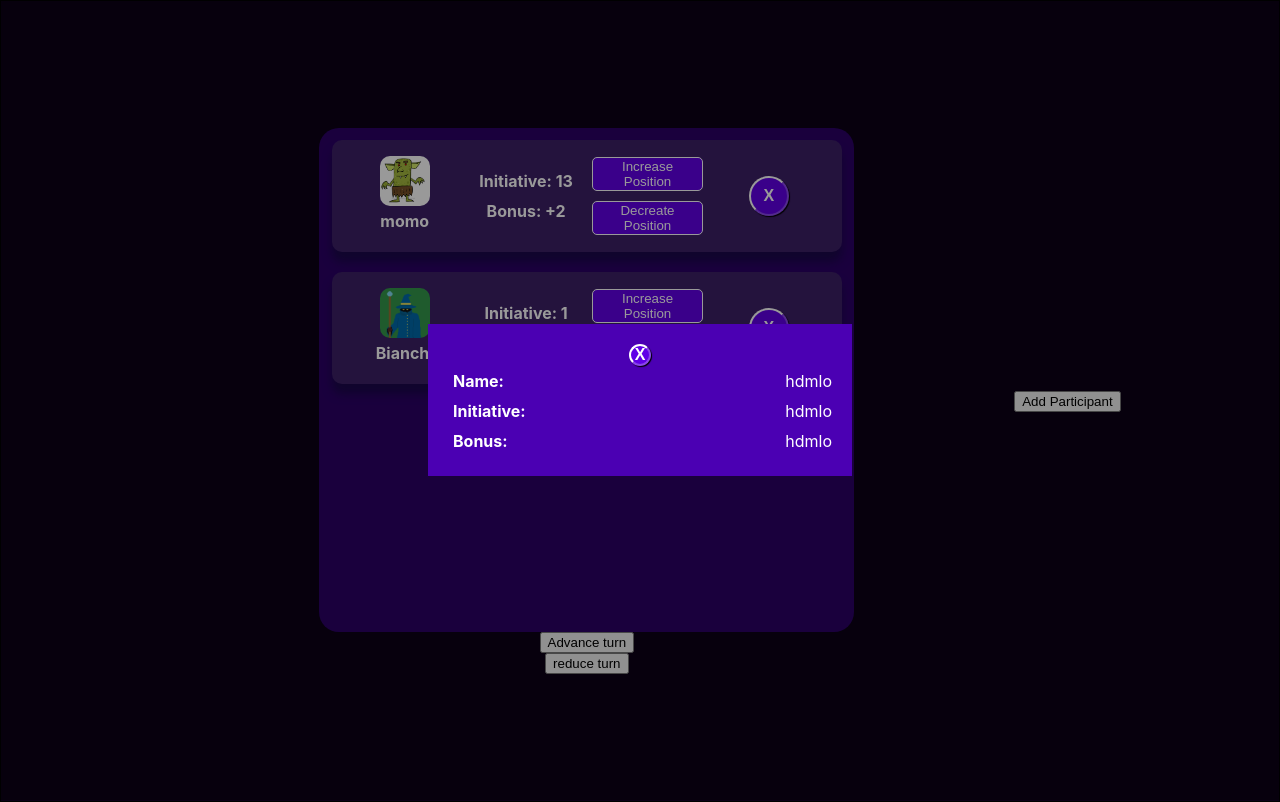
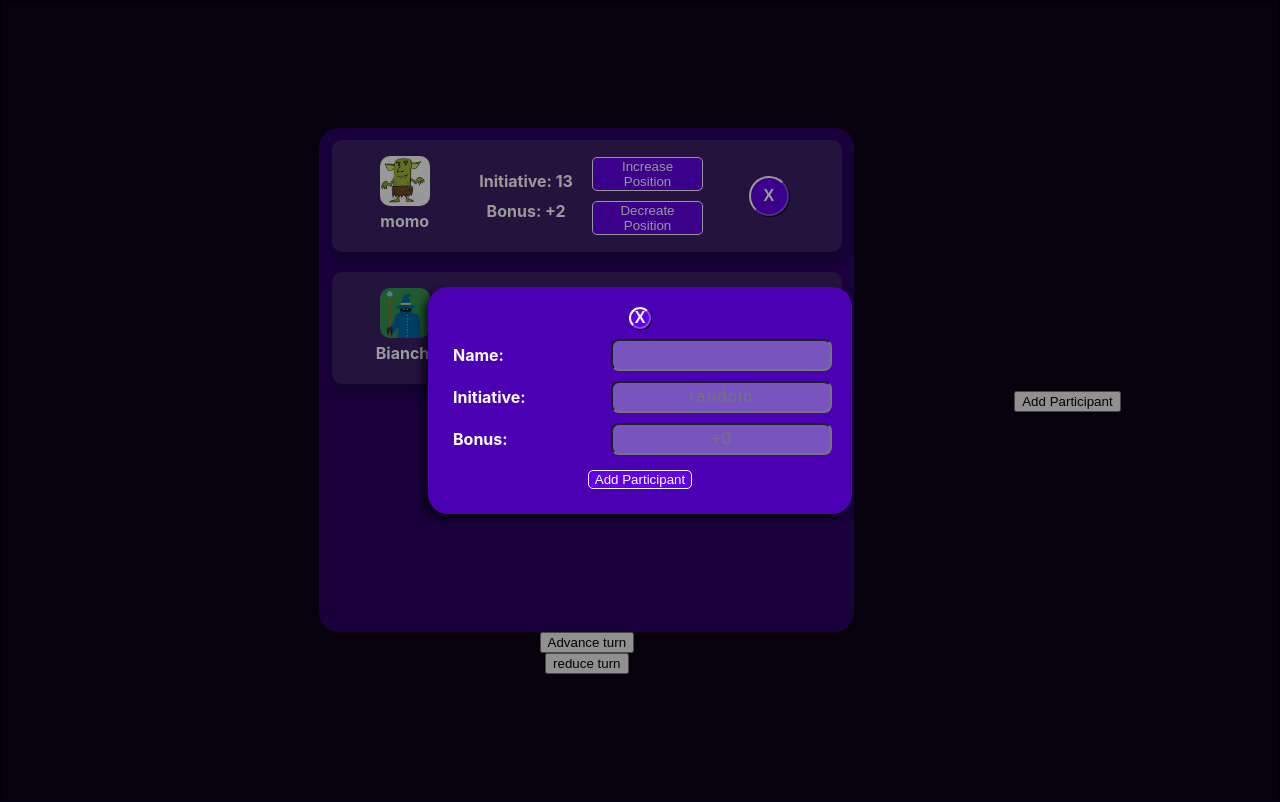
Before and after one commit to ScriptkidHicks/WitchTurnOnline, a React (Create React App) app in the folder witchturnonline/: page /Initiative in a window 1280 px wide. Built offline with nearby package versions, Linux system fonts and the light colour scheme; no server answers.

Commit message:
now adding participants to the turn order. Need to fix addition error

```diff
--- a/witchturnonline/src/Components/Buttons/BasicButtons.js
+++ b/witchturnonline/src/Components/Buttons/BasicButtons.js
@@ -1,4 +1,7 @@
-import { StyleableButton } from "../StyledComponents/MainStyledComponents";
+import {
+  StyleableButton,
+  StyledXButton,
+} from "../StyledComponents/MainStyledComponents";
 
 function BasicButton(props) {
   return (
@@ -14,19 +17,22 @@ function BasicButton(props) {
       hoverBoxShadow={props.hoverBoxShadow}
     >
       {props.text}
-        </StyleableButton>);
-};
+    </StyleableButton>
+  );
+}
 
 function BasicIncrementButton(props) {
-    return <BasicButton onClickFunction={()=> {
+  return (
+    <BasicButton
+      onClickFunction={() => {
         if (props.limit && props.startingValue) {
-            if (props.variable >= props.limit){
-                props.setVariable(props.startingValue)
+          if (props.variable >= props.limit) {
+            props.setVariable(props.startingValue);
           } else {
-                props.setVariable(props.variable + 1)
+            props.setVariable(props.variable + 1);
           }
         } else {
-            props.setVariable(props.variable + 1)
+          props.setVariable(props.variable + 1);
         }
       }}
       backgroundColor={props.backgroundColor}
@@ -38,18 +44,21 @@ function BasicIncrementButton(props) {
       boxShadow={props.boxShadow}
       hoverBoxShadow={props.hoverBoxShadow}
     />
-};
+  );
+}
 
 function BasicDecrementButton(props) {
-    return <BasicButton onClickFunction={()=> {
+  return (
+    <BasicButton
+      onClickFunction={() => {
         if (props.limit && props.startingValue) {
-            if (props.variable <= props.limit){
-                props.setVariable(props.startingValue)
+          if (props.variable <= props.limit) {
+            props.setVariable(props.startingValue);
           } else {
-                props.setVariable(props.variable - 1)
+            props.setVariable(props.variable - 1);
           }
         } else {
-            props.setVariable(props.variable - 1)
+          props.setVariable(props.variable - 1);
         }
       }}
       backgroundColor={props.backgroundColor}
@@ -61,11 +70,14 @@ function BasicDecrementButton(props) {
       boxShadow={props.boxShadow}
       hoverBoxShadow={props.hoverBoxShadow}
     />
-};
+  );
+}
 
 function BasicToggleButton(props) {
-    return <BasicButton onClickFunction={() => {
-        props.setVariable(!props.variable)
+  return (
+    <BasicButton
+      onClickFunction={() => {
+        props.setVariable(!props.variable);
       }}
       backgroundColor={props.backgroundColor}
       hoverBackgroundColor={props.hoverBackgroundColor}
@@ -76,14 +88,15 @@ function BasicToggleButton(props) {
       boxShadow={props.boxShadow}
       hoverBoxShadow={props.hoverBoxShadow}
     />
-};
+  );
+}
 
 function BasicResetButton(props) {
-    return <BasicButton onClickFunction={
-        () => {
-            props.setVariable(props.baseState)
-        }
-    }
+  return (
+    <BasicButton
+      onClickFunction={() => {
+        props.setVariable(props.baseState);
+      }}
       backgroundColor={props.backgroundColor}
       hoverBackgroundColor={props.hoverBackgroundColor}
       width={props.width}
@@ -93,6 +106,20 @@ function BasicResetButton(props) {
       boxShadow={props.boxShadow}
       hoverBoxShadow={props.hoverBoxShadow}
     />
+  );
 }
 
-export {BasicButton, BasicIncrementButton, BasicDecrementButton, BasicToggleButton, BasicResetButton}
+function BasicXCloseButton(props) {
+  return (
+    <StyledXButton onClick={() => props.SetVisible(false)}>X</StyledXButton>
+  );
+}
+
+export {
+  BasicButton,
+  BasicIncrementButton,
+  BasicDecrementButton,
+  BasicToggleButton,
+  BasicResetButton,
+  BasicXCloseButton,
+};
--- a/witchturnonline/src/Components/InitiativeScrollComponents/InitiativeComponents.js
+++ b/witchturnonline/src/Components/InitiativeScrollComponents/InitiativeComponents.js
@@ -1,3 +1,6 @@
+import { useState } from "react";
+import { BasicXCloseButton } from "../Buttons/BasicButtons";
+import { LimitedInputCombo } from "../SearchBars/GenericInputs";
 import {
   StyledInfoLabel,
   StyledModalBackground,
@@ -9,7 +12,7 @@ import {
 } from "../StyledComponents/InitiativeStyles";
 import {
   StyledFormInformationRow,
-  StyledMoveTurnPositionButton,
+  StyledGenericButton,
   StyledXButton,
 } from "../StyledComponents/MainStyledComponents";
 
@@ -75,35 +78,78 @@ function TurnTaker(props) {
 
 function ChangePositionButton(props) {
   return (
-    <StyledMoveTurnPositionButton>
+    <StyledGenericButton
+      onClick={() => {
+        props.SetPositionFunction(props.position + props.increment);
+      }}
+    >
       {props.children}
-    </StyledMoveTurnPositionButton>
+    </StyledGenericButton>
+  );
+}
+
+function CompleteModalButton(props) {
+  return (
+    <StyledGenericButton
+      onClick={() => {
+        props.CompleteModalFunction(props.inputs);
+        props.SetVisible(false);
+      }}
+    >
+      {props.children}
+    </StyledGenericButton>
   );
 }
 
 function AddModal(props) {
+  const [name, setName] = useState("");
+  const [bonus, setBonus] = useState(undefined);
+  const [initiative, setInitiative] = useState(undefined);
   return (
     <StyledModalBackground>
       <StyledModalInterfaceDiv>
-        <StyledXButton
-          onClick={() => {
-            props.SetVisible(false);
-          }}
-        >
-          X
-        </StyledXButton>
+        <StyledFormInformationRow justify={"center"}>
+          <BasicXCloseButton SetVisible={props.SetVisible} />
+        </StyledFormInformationRow>
+
         <StyledFormInformationRow>
           <StyledInfoLabel>Name: </StyledInfoLabel>
-          hdmlo
+          <LimitedInputCombo
+            setInputState={setName}
+            letterSpacing={"0.1em"}
+            maxLength={2}
+          />
         </StyledFormInformationRow>
         <StyledFormInformationRow>
           <StyledInfoLabel>Initiative: </StyledInfoLabel>
-          hdmlo
+          <LimitedInputCombo
+            setInputState={setInitiative}
+            letterSpacing={"0.1em"}
+            maxLength={2}
+            placeholder={"random"}
+          />
         </StyledFormInformationRow>
         <StyledFormInformationRow>
           <StyledInfoLabel>Bonus: </StyledInfoLabel>
-          hdmlo
+          <LimitedInputCombo
+            setInputState={setBonus}
+            letterSpacing={"0.1em"}
+            maxLength={2}
+            placeholder={"+0"}
+          />
         </StyledFormInformationRow>
+        <CompleteModalButton
+          CompleteModalFunction={props.AddParticipant}
+          inputs={{
+            picture: null,
+            name: name,
+            initiative: initiative,
+            bonus: bonus,
+          }}
+          SetVisible={props.SetVisible}
+        >
+          Add Participant
+        </CompleteModalButton>
       </StyledModalInterfaceDiv>
     </StyledModalBackground>
   );
--- a/witchturnonline/src/Components/SearchBars/GenericInputs.js
+++ b/witchturnonline/src/Components/SearchBars/GenericInputs.js
@@ -13,6 +13,7 @@ function LimitedInputCombo(props) {
       placeholder={props.placeholder ? props.placeholder : ""}
       textAlignment={props.textAlignment}
       backgroundColor={props.backgroundColor}
+      letterSpacing={props.letterSpacing}
       onInput={
         props.onInputFunction
           ? (event) => props.onInputFunction(event)
--- a/witchturnonline/src/Components/StyledComponents/InitiativeStyles.js
+++ b/witchturnonline/src/Components/StyledComponents/InitiativeStyles.js
@@ -89,6 +89,8 @@ const StyledModalInterfaceDiv = styled.div`
   align-items: center;
   padding: 20px;
   min-width: max(30vw, 300px);
+  border-radius: 20px;
+  box-shadow: -5px 5px 8px rgba(0, 0, 0, 0.7);
 `;
 
 export {
--- a/witchturnonline/src/Components/StyledComponents/MainStyledComponents.js
+++ b/witchturnonline/src/Components/StyledComponents/MainStyledComponents.js
@@ -96,6 +96,15 @@ const StyleableLimitedInput = styled.input`
   font-size: ${(props) => (props.fontSize ? props.fontSize : "1em")};
   letter-spacing: ${(props) =>
     props.letterSpacing ? props.letterSpacing : "1em"};
+
+  border-radius: 8px;
+
+  transition: ease all 0.4s;
+
+  :focus {
+    box-shadow: inset 1px 1px 1px black;
+    outline: none;
+  }
 `;
 
 /* Styled Generic Buttons */
@@ -151,7 +160,7 @@ const StyledXButton = styled.button`
   }
 `;
 
-const StyledMoveTurnPositionButton = styled.button`
+const StyledGenericButton = styled.button`
   background-color: ${(props) =>
     props.ButtonColor ? props.ButtonColor : DarkColorStyles.PurpleHighlight};
   color: white;
@@ -165,7 +174,9 @@ const StyledFormInformationRow = styled.div`
   flex-direction: row;
   width: 100%;
   align-items: center;
-  justify-content: space-between;
+  justify-content: ${(props) =>
+    props.justify ? props.justify : "space-between"};
+  padding-bottom: 10px;
 `;
 
 export {
@@ -176,6 +187,6 @@ export {
   GenericInputDiv,
   StyleableLimitedInput,
   StyledXButton,
-  StyledMoveTurnPositionButton,
+  StyledGenericButton,
   StyledFormInformationRow,
 };
--- a/witchturnonline/src/Pages/InitiativePage.js
+++ b/witchturnonline/src/Pages/InitiativePage.js
@@ -34,11 +34,66 @@ function InitiativePage(props) {
     }
   }
 
+  function SortParticipants(toBeSorted) {
+    toBeSorted.sort((a, b) => {
+      return a.initiative == b.initiative
+        ? b.bonus - a.bonus
+        : b.initiative - a.initiative;
+    });
+    return toBeSorted;
+  }
+
+  function AddParticipant({ picture, name, initiative, bonus }) {
+    console.log("I am being called");
+    let updatedParticipants = [...participants];
+    let newParticipant = {
+      name: name,
+      img: wizard,
+      initiative: initiative,
+      bonus: bonus,
+    };
+    if (bonus == undefined) {
+      newParticipant.bonus = 0;
+    }
+    if (initiative == undefined) {
+      newParticipant.initiative =
+        Math.floor(Math.random() * 19 + 1) + Number(bonus);
+    }
+    updatedParticipants.push(newParticipant);
+    console.log("new " + newParticipant);
+    console.log(updatedParticipants);
+    updatedParticipants = SortParticipants(updatedParticipants);
+
+    let insertIndex = updatedParticipants.findIndex((obj) => {
+      return obj == newParticipant;
+    });
+
+    if (insertIndex > participants.length - 1 - offset) {
+      setOffset(offset + 1);
+    }
+
+    console.log(...participants.slice(offset, participants.length));
+    console.log(...participants.slice(0, offset));
+
+    updatedParticipants = [
+      ...participants.slice(offset, participants.length),
+      ...participants.slice(0, offset),
+    ];
+    console.log(updatedParticipants + "1");
+    setParticipants(updatedParticipants);
+    console.log(participants);
+  }
+
   function AdvanceTurn() {}
 
   return (
     <DefaultPageBody>
-      {addModalVisible && <AddModal SetVisible={setAddModalVisible} />}
+      {addModalVisible && (
+        <AddModal
+          AddParticipant={AddParticipant}
+          SetVisible={setAddModalVisible}
+        />
+      )}
       <DefaultPageColumn
         flexGrow={2}
         modalOn={addModalVisible}
```
Lines whose indentation alone changed are shown as unchanged.
